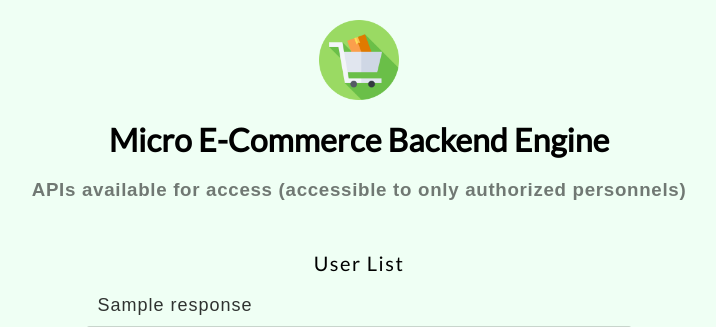
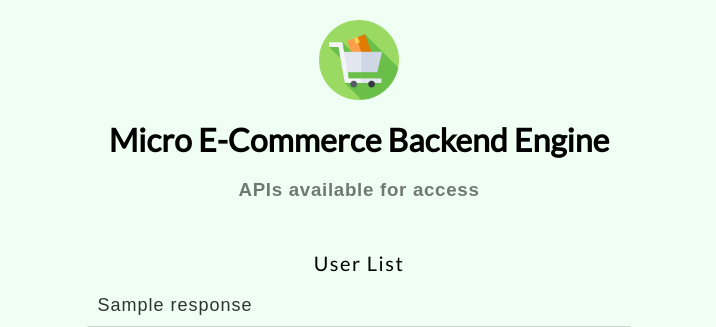
Before and after one commit to simple-codes22/micro-ecommerce-backend, a Django app: page / in a window 1280 px wide. Shown: the top 327 px of the page, without its empty margins (281-997 px from the left). Run offline with Django 4.2, Linux system fonts and the light colour scheme; some web fonts are replaced.

Commit message:
Modify the base template and readme.md

```diff
--- a/template/backend-home.html
+++ b/template/backend-home.html
@@ -19,7 +19,7 @@ Backend
 <h1 class="main-h1">Micro E-Commerce Backend Engine</h1>
 <div>
     <h3 class="sub">
-        APIs available for access (accessible to only authorized personnels)
+        APIs available for access
     </h3>
 
     <div class="detail">
```
Also changed, not shown: README.md.
